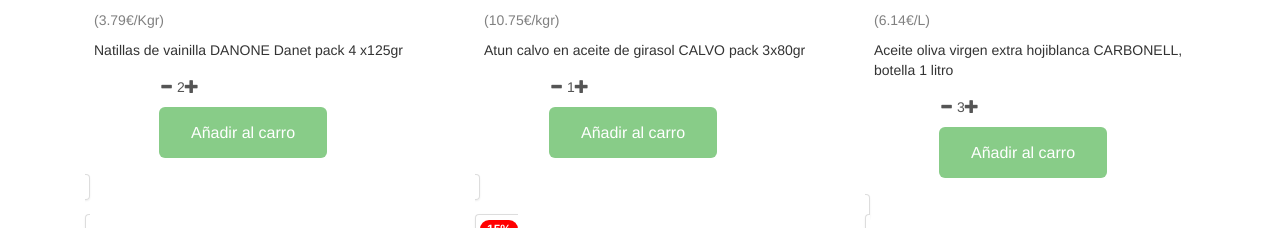
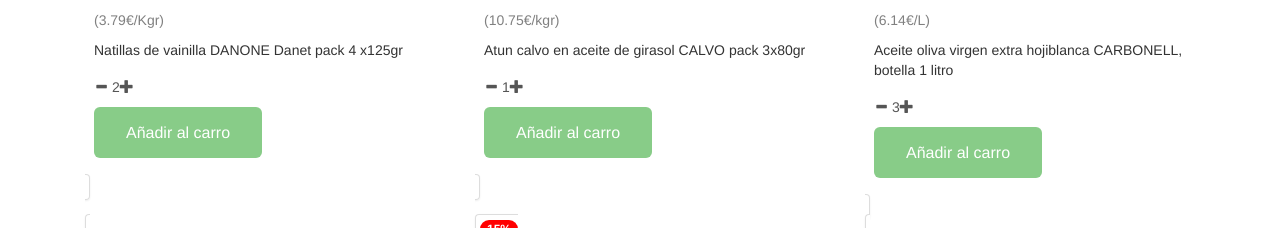
Before and after one commit to aintzibizkarra/MF0491-3, an Angular app: page / in a window 1280 px wide. Shown: the part 489-717 px from the top of the page. Built offline with nearby package versions, Linux system fonts and the light colour scheme.

Commit message:
Fin examen

```diff
--- a/src/app/supermercado/supermercado.component.html
+++ b/src/app/supermercado/supermercado.component.html
@@ -32,10 +32,8 @@
             </p>
             <p class="precioUnit">({{producto.precioUnitario}})</p>
             <p>{{producto.nombre}}</p>
-            <div class="cantidad">
-               <p><output><span class="glyphicon glyphicon-minus" (click)="restarCantidad()"></span> {{producto.cantidad}}<span class="glyphicon glyphicon-plus" (click)="sumarCantidad()"></span></output></p>
-              <p><a href="#" class="btn btn-lg" role="button">Añadir al carro</a></p>
-            </div>
+            <p><output><span class="glyphicon glyphicon-minus" (click)="restarCantidad()"></span> {{producto.cantidad}}<span class="glyphicon glyphicon-plus" (click)="sumarCantidad()"></span></output></p>
+            <p><a href="#" class="btn btn-lg" role="button">Añadir al carro</a></p>
           </div>
         </div>
       </div>
```
